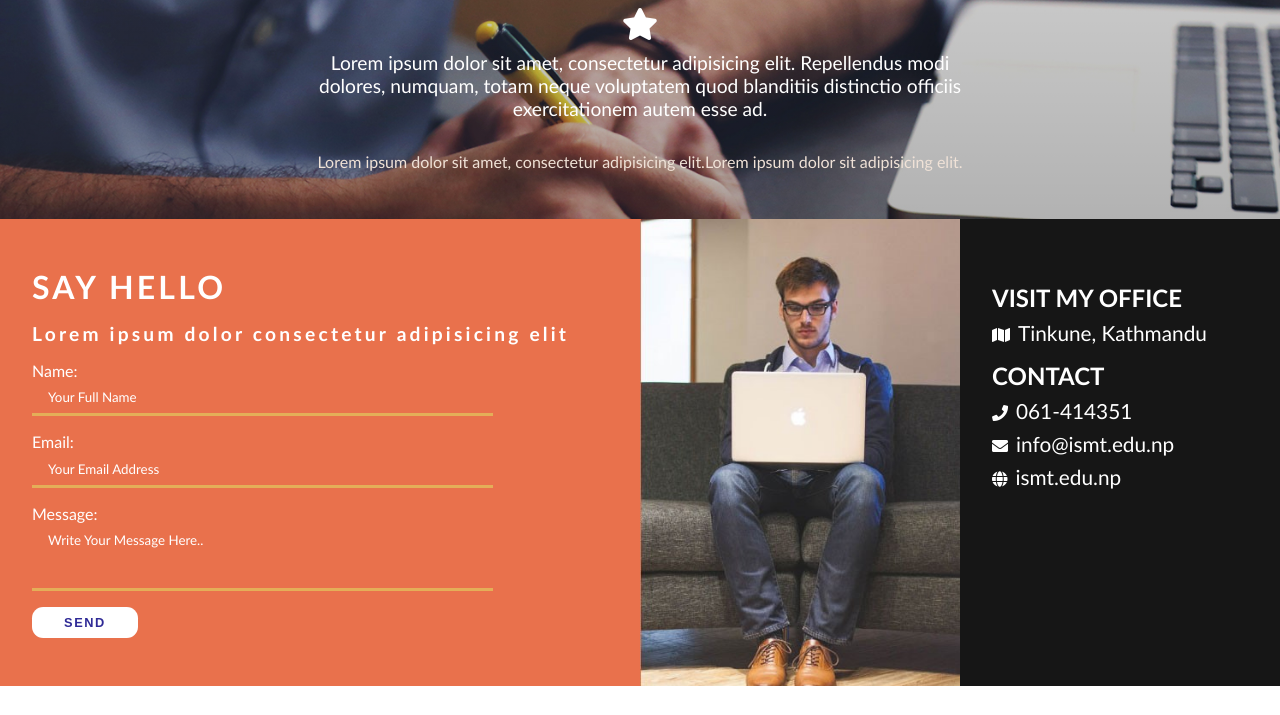
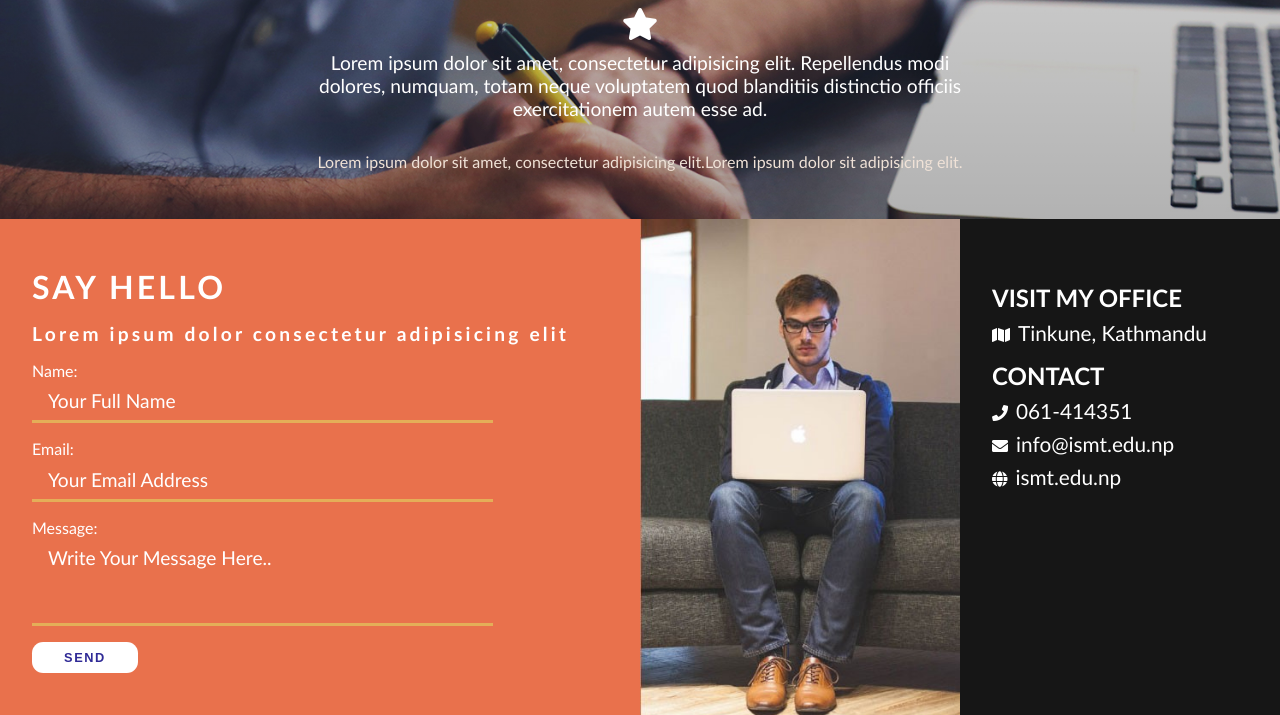
Before and after one commit to sandipshiwakoti/Stimulus, a plain HTML site: page index.html in a window 1280 px wide. Shown: the part 2316-3031 px from the top of the page. Drawn offline with Linux system fonts and the light colour scheme.

Commit message:
form validation added

```diff
--- a/css/style.css
+++ b/css/style.css
@@ -535,6 +535,10 @@ progress:after {
     border: none;
     border-bottom: 0.2rem solid var(--sandyBrown);
     font-family: 'calibri';
+    color: var(--mainWhite);
+    font-size: 1.2rem;
+    font-weight: 500;
+    outline: none;
 }
 
 .form-control::placeholder {
--- a/index.html
+++ b/index.html
@@ -202,11 +202,11 @@
             <form id="form-contact" method="POST" netlify-honeypot="bot-field" data-netlify-recaptcha="true" data-netlify="true">
                 <div class="form-group">
                     <label for="name">Name:</label>
-                    <input type="text" name="name" placeholder="your full name" class="form-control">
+                    <input type="text" name="name" placeholder="your full name" class="form-control" required>
                     <label for="email">Email:</label>
-                    <input type="email" name="email" placeholder="your email address" class="form-control">
+                    <input type="email" name="email" placeholder="your email address" class="form-control" required>
                     <label for="message">Message:</label>
-                    <textarea name="message" placeholder="write your message here.." rows="3" class="form-control"></textarea>
+                    <textarea name="message" placeholder="write your message here.." rows="3" class="form-control" required></textarea>
                     <div data-netlify-recaptcha="true"></div>
                     <button type="button" class="btn-main btn-contact">Send</button>
                 </div>
```
